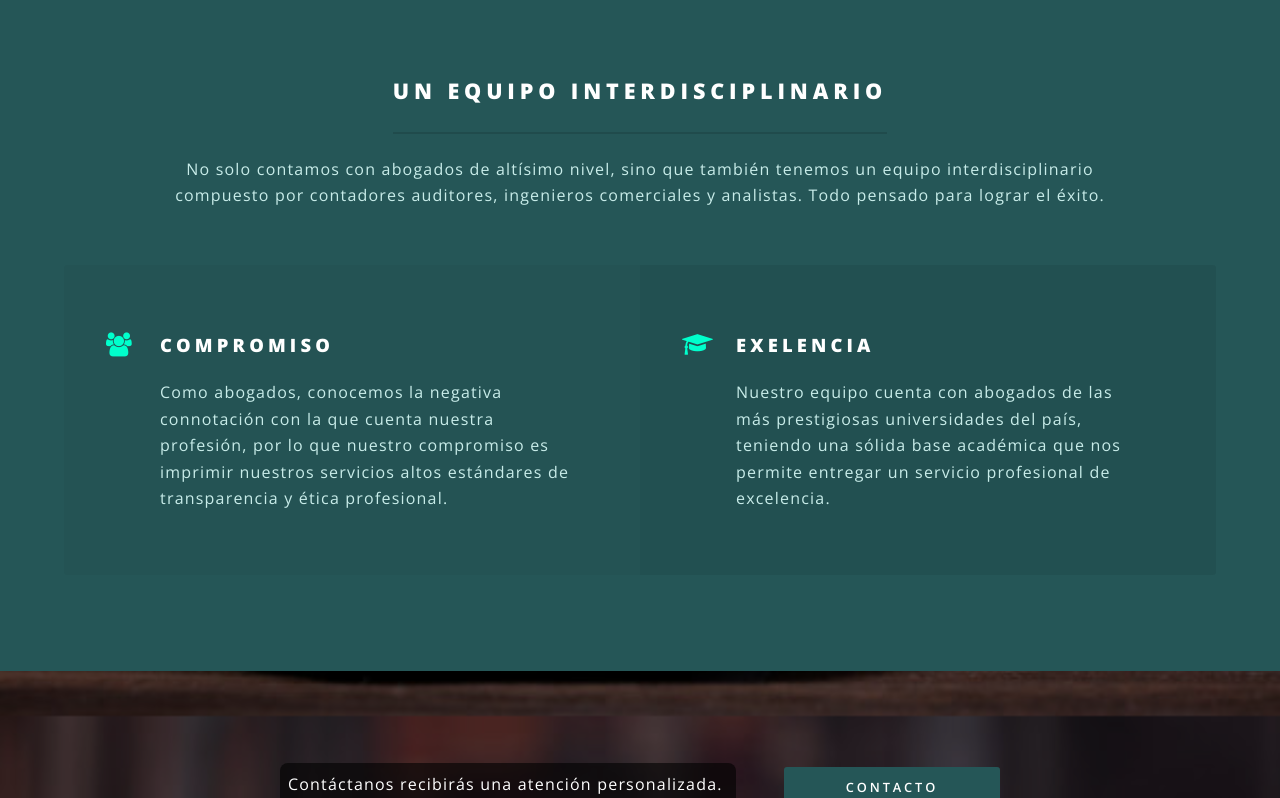
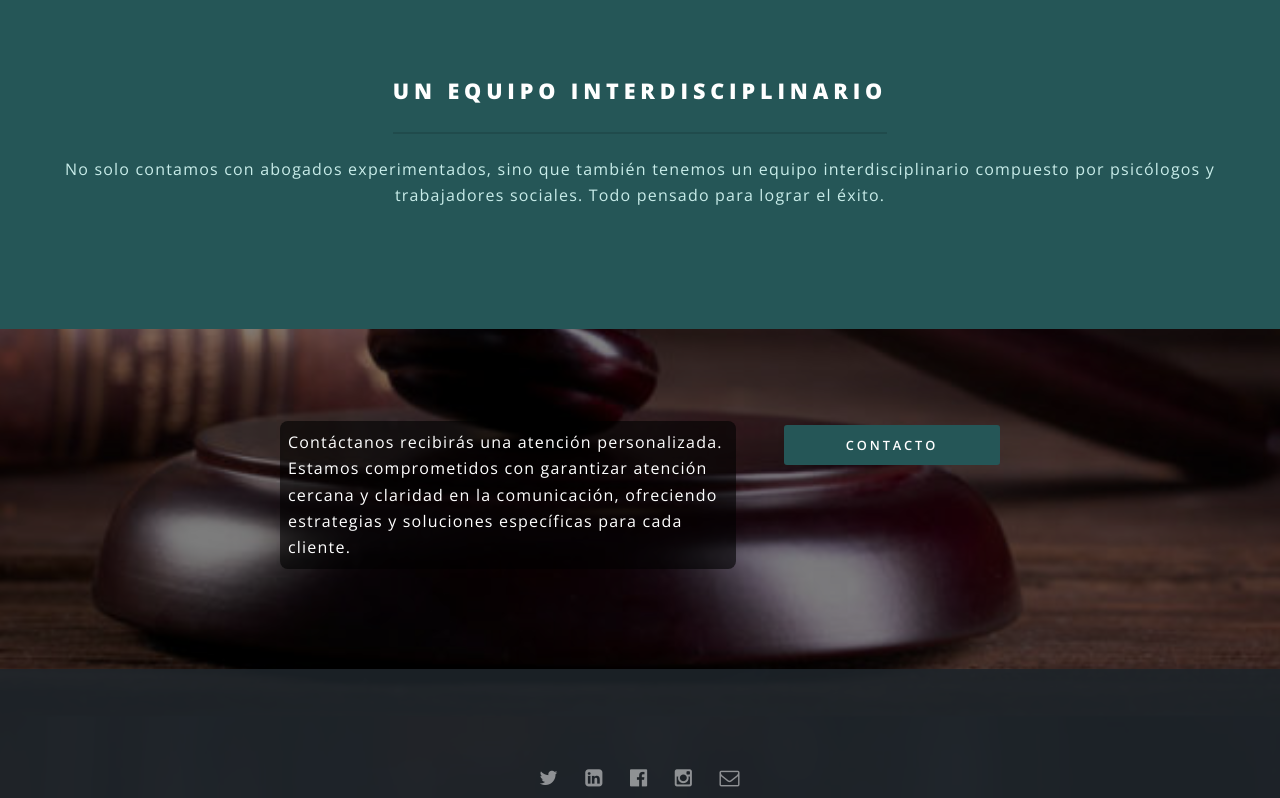
Before and after one commit to EniDev911/ftc, a Jekyll site: the page built from index.html, in a window 1280 px wide and 900 px high, scrolled down 3682 px, cut to the strip 102-900 px from the top of the window. Built offline with Jekyll 4.4.1, drawn with Linux system fonts in a browser that asks for light colours; some of the changed text lies outside the part shown.

Commit message:
up: content

```diff
--- a/_config.yml
+++ b/_config.yml
@@ -4,8 +4,7 @@
 # Site settings
 title: SJA
 description: |-
-  Confía en nuestros abogados para tu paz mental.
-  Consulta sin compromiso
+  Confía en nuestros abogados para una solución segura y sin preocupaciones. Realiza tus consultas sin costo.
 owner: FTC # or company name
 first_published: 2024 # if migrating another site, the year of your first publish
 email: your-email@domain.com
--- a/index.html
+++ b/index.html
@@ -114,10 +114,10 @@ layout: landing
 		<div class="inner">
 			<header class="major">
 				<h2>Un Equipo Interdisciplinario</h2>
-				<p>No solo contamos con abogados de altísimo nivel, sino que también tenemos un equipo interdisciplinario<br />
-				compuesto por contadores auditores, ingenieros comerciales y analistas. Todo pensado para lograr el éxito.</p>
+				<p>No solo contamos con abogados experimentados, sino que también tenemos un equipo interdisciplinario
+				compuesto por psicólogos y trabajadores sociales. Todo pensado para lograr el éxito.</p>
 			</header>
-			<ul class="features">
+<!-- 			<ul class="features">
 				<li class="icon fa-users">
 					<h3>Compromiso</h3>
 					<p>Como abogados, conocemos la negativa connotación con la que cuenta nuestra profesión, por lo que nuestro
@@ -128,7 +128,7 @@ layout: landing
 					<p>Nuestro equipo cuenta con abogados de las más prestigiosas universidades del país, teniendo una sólida base
 					académica que nos permite entregar un servicio profesional de excelencia.</p>
 				</li>
-			</ul>
+			</ul> -->
 		</div>
 	</section>
 
```
